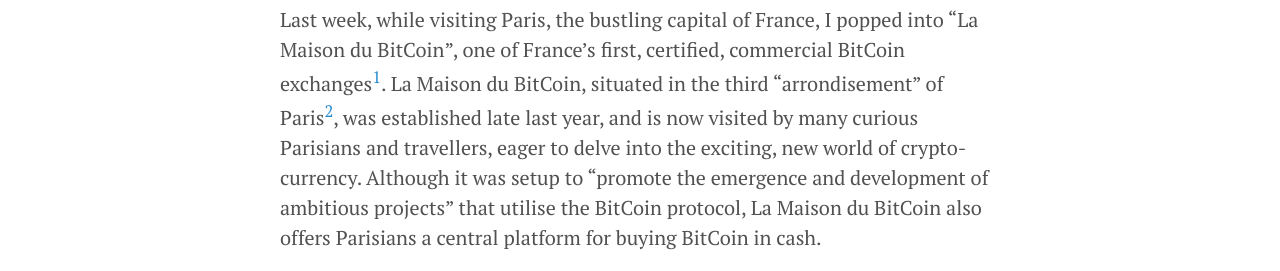
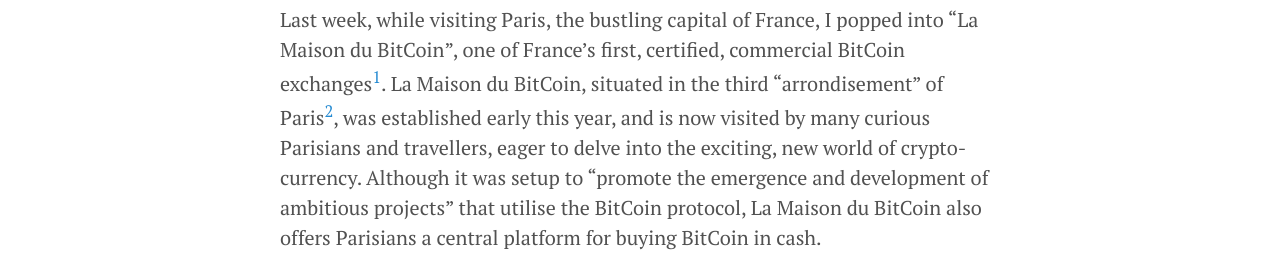
Before and after one commit to fpigerre/blog, a Jekyll site: the page built from _posts/2014-07-10-la-maison-du-bitcoin.md, in a window 1280 px wide and 900 px high. Shown: the part 277-548 px from the top of the window. Built offline with Jekyll 4.4.1, drawn with Linux system fonts in a browser that asks for light colours; nearby versions of some CDN libraries; some web fonts are replaced; comment, search, counter and statistics services are not loaded.

Commit message:
Correct Maison du BitCoin creation date

```diff
--- a/_posts/2014-07-10-la-maison-du-bitcoin.md
+++ b/_posts/2014-07-10-la-maison-du-bitcoin.md
@@ -21,7 +21,7 @@
 ---
 
 Last week, while visiting Paris, the bustling capital of France, I popped into "La Maison du BitCoin", one of France's first, certified, commercial BitCoin exchanges[^1].
-La Maison du BitCoin, situated in the third "arrondisement" of Paris[^2], was established late last year, and is now visited by many curious Parisians and travellers, eager to delve into the exciting, new world of crypto-currency.
+La Maison du BitCoin, situated in the third "arrondisement" of Paris[^2], was established early this year, and is now visited by many curious Parisians and travellers, eager to delve into the exciting, new world of crypto-currency.
 Although it was setup to "promote the emergence and development of ambitious projects" that utilise the BitCoin protocol, La Maison du BitCoin also offers Parisians a central platform for buying BitCoin in cash.
 
 > Pourrais je avoir un BitCoin s'il vous plait?
```
